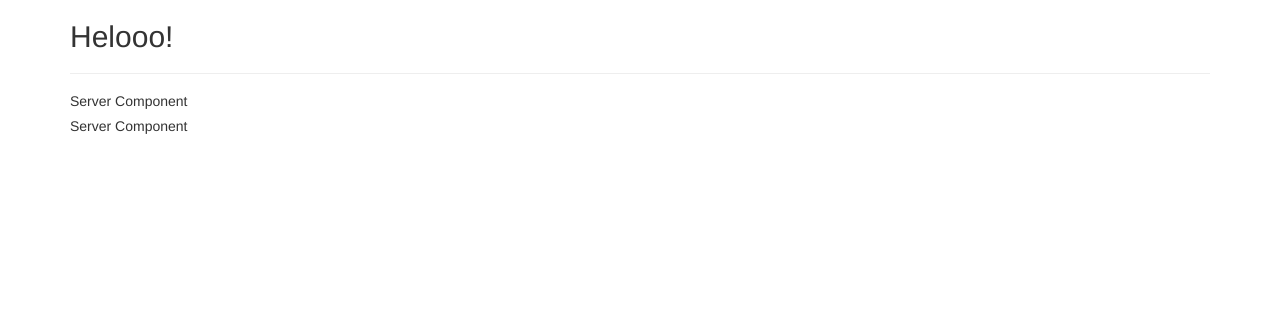
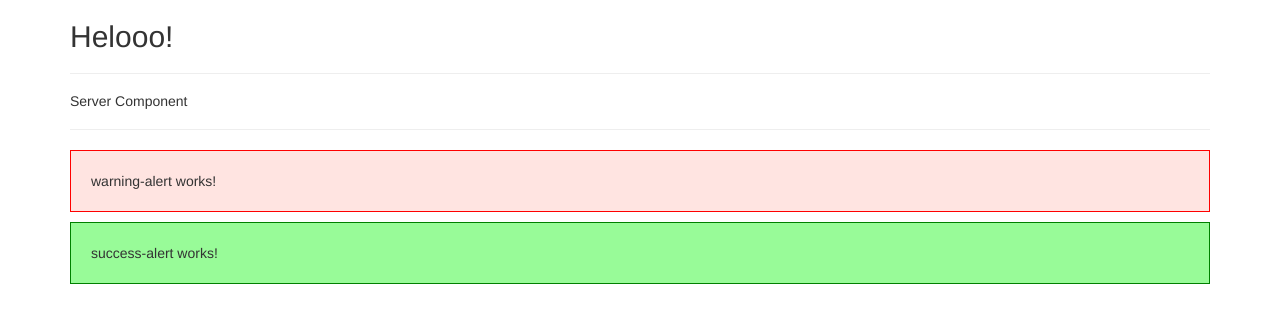
Before and after one commit to Arjunan323/angular-tutorial, an Angular app in the folder my-first-app/: page / in a window 1280 px wide. Shown: the top 322 px of the page. Built offline with nearby package versions, Linux system fonts and the light colour scheme.

Commit message:
create two custom components. closes #3

```diff
--- a/my-first-app/src/app/app.component.html
+++ b/my-first-app/src/app/app.component.html
@@ -5,6 +5,9 @@
             <hr>
             <!-- <div app-servers></div> -->
             <div class="app-servers"></div>
+            <hr>
+            <app-warning-alert></app-warning-alert>
+            <app-success-alert></app-success-alert>
         </div>
     </div>
 </div>
--- a/my-first-app/src/app/app.module.ts
+++ b/my-first-app/src/app/app.module.ts
@@ -5,12 +5,16 @@
 import { AppComponent } from './app.component';
 import { ServerComponent } from './server/server.component';
 import { ServersComponent } from './servers/servers.component';
+import { SuccessAlertComponent } from './success-alert/success-alert.component';
+import { WarningAlertComponent } from './warning-alert/warning-alert.component';
 
 @NgModule({
   declarations: [
     AppComponent,
     ServerComponent,
-    ServersComponent
+    ServersComponent,
+    SuccessAlertComponent,
+    WarningAlertComponent
   ],
   imports: [
     FormsModule,
--- a/my-first-app/src/app/servers/servers.component.html
+++ b/my-first-app/src/app/servers/servers.component.html
@@ -1,2 +1 @@
 <app-server></app-server>
-<app-server></app-server>
--- /dev/null
+++ b/my-first-app/src/app/success-alert/success-alert.component.css
@@ -0,0 +1,5 @@
+p {
+    padding : 20px;
+    background-color : palegreen;
+    border : 1px solid green;
+}
--- /dev/null
+++ b/my-first-app/src/app/success-alert/success-alert.component.html
@@ -0,0 +1 @@
+<p>success-alert works!</p>
--- /dev/null
+++ b/my-first-app/src/app/warning-alert/warning-alert.component.ts
@@ -0,0 +1,20 @@
+import { Component } from '@angular/core';
+
+@Component({
+  selector: 'app-warning-alert',
+  template: `
+  <p>warning-alert works!</p>
+  `,
+  styles: [
+    `
+    p {
+    padding : 20px;
+    background-color : mistyrose;
+    border : 1px solid red;
+}
+    `
+  ]
+})
+export class WarningAlertComponent {
+
+}
```
Also changed, not shown: my-first-app/src/app/success-alert/success-alert.component.ts (added, +10 -0 lines), 2 other files (tests, documents, lock files or other folders).
